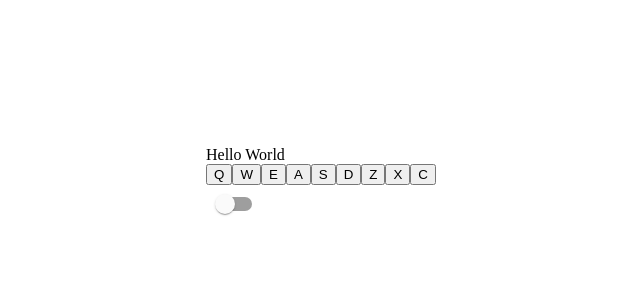
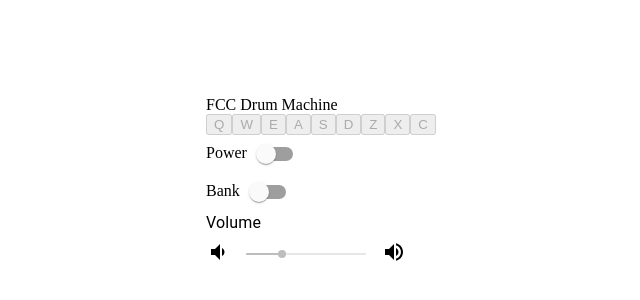
Before and after one commit to rturner1989/FCC-Drum-Machine-React, a React (Create React App) app: page / in a window 1280 px wide. Shown: the part 224-524 px from the top of the page, without its empty margins (327-967 px from the left). Built offline with nearby package versions, Linux system fonts and the light colour scheme.

Commit message:
Updated Functionality
- Added Power State
- Added Functionality for Power State
- Added Volume Slider

```diff
--- a/package.json
+++ b/package.json
@@ -5,6 +5,7 @@
     "private": true,
     "dependencies": {
         "@material-ui/core": "^4.12.2",
+        "@material-ui/icons": "^4.11.2",
         "@testing-library/jest-dom": "^5.14.1",
         "@testing-library/react": "^11.2.7",
         "@testing-library/user-event": "^12.8.3",
--- /dev/null
+++ b/src/Components/BankBtn.js
@@ -0,0 +1,19 @@
+import React from "react";
+import Switch from "@material-ui/core/Switch";
+
+const BankBtn = ({ bankToggle, handleToggle }) => {
+    return (
+        <div className="toggle">
+            <span>Bank</span>
+            <Switch
+                checked={bankToggle}
+                onChange={handleToggle}
+                color="primary"
+                name="checkedA"
+                inputProps={{ "aria-label": "secondary checkbox" }}
+            />
+        </div>
+    );
+};
+
+export default BankBtn;
--- /dev/null
+++ b/src/Components/BtnContainer.js
@@ -0,0 +1,21 @@
+import React from "react";
+import BankBtn from "./BankBtn";
+import PowerBtn from "./PowerBtn";
+import VolumeSlider from "./VolumeSlider";
+
+const BtnContainer = ({
+    bankToggle,
+    powerToggle,
+    handleToggle,
+    handlePower,
+}) => {
+    return (
+        <div>
+            <PowerBtn powerToggle={powerToggle} handlePower={handlePower} />
+            <BankBtn bankToggle={bankToggle} handleToggle={handleToggle} />
+            <VolumeSlider powerToggle={powerToggle} />
+        </div>
+    );
+};
+
+export default BtnContainer;
--- a/src/Components/Button.js
+++ b/src/Components/Button.js
@@ -1,6 +1,6 @@
 import React, { useRef, useEffect } from "react";
 
-const Button = ({ link, handleClick, toggle }) => {
+const Button = ({ link, handleClick, powerToggle, bankToggle }) => {
     const audioRef = useRef(null);
 
     const { keyCode, keyTrigger, bank1, bank2 } = link;
@@ -10,9 +10,12 @@ const Button = ({ link, handleClick, toggle }) => {
     };
 
     const handleKeyPress = (e) => {
+        if (!powerToggle) {
+            return;
+        }
         if (e.keyCode === keyCode) {
             playAudio();
-            handleClick(!toggle ? bank1.id : bank2.id);
+            handleClick(!bankToggle ? bank1.id : bank2.id);
         }
     };
 
@@ -21,20 +24,21 @@ const Button = ({ link, handleClick, toggle }) => {
         return () => {
             document.removeEventListener("keydown", handleKeyPress);
         };
-    }, [toggle]);
+    }, [powerToggle, bankToggle]);
 
     return (
         <button
-            id={!toggle ? bank1.id : bank2.id}
+            id={!bankToggle ? bank1.id : bank2.id}
+            disabled={!powerToggle}
             keytrigger={keyTrigger}
             onClick={() => {
                 playAudio();
-                handleClick(!toggle ? bank1.id : bank2.id);
+                handleClick(!bankToggle ? bank1.id : bank2.id);
             }}
             className="drum-pad"
         >
             <audio
-                src={!toggle ? bank1.url : bank2.url}
+                src={!bankToggle ? bank1.url : bank2.url}
                 className="clip"
                 id={keyTrigger}
                 ref={audioRef}
--- a/src/Components/Display.js
+++ b/src/Components/Display.js
@@ -1,8 +1,12 @@
-import React from "react";
+import React, { useState, useEffect, useRef } from "react";
 
 const Display = ({ display }) => {
+    const refDisplay = useRef(null);
+
     return (
-        <div id="display">{display === "" ? "Hello World" : `${display}`}</div>
+        <div id="display" ref={refDisplay}>
+            {display === "" ? "FCC Drum Machine" : `${display}`}
+        </div>
     );
 };
 
--- a/src/Components/Drumpad.js
+++ b/src/Components/Drumpad.js
@@ -3,7 +3,7 @@ import { data } from "../Data";
 import Button from "./Button";
 import "../index.css";
 
-const Drumpad = ({ handleClick, toggle }) => {
+const Drumpad = ({ handleClick, bankToggle, powerToggle }) => {
     return (
         <div id="btn-container">
             {data.map((link) => {
@@ -12,7 +12,8 @@ const Drumpad = ({ handleClick, toggle }) => {
                         key={link.keyTrigger}
                         link={link}
                         handleClick={handleClick}
-                        toggle={toggle}
+                        powerToggle={powerToggle}
+                        bankToggle={bankToggle}
                     />
                 );
             })}
--- a/src/Components/Toggleswitch.js
+++ b/src/Components/PowerBtn.js
@@ -1,12 +1,13 @@
 import React from "react";
 import Switch from "@material-ui/core/Switch";
 
-const Toggleswitch = ({ toggle, handleToggle }) => {
+const PowerBtn = ({ powerToggle, handlePower }) => {
     return (
         <div className="toggle">
+            <span>Power</span>
             <Switch
-                checked={toggle}
-                onChange={handleToggle}
+                checked={powerToggle}
+                onChange={handlePower}
                 color="primary"
                 name="checkedA"
                 inputProps={{ "aria-label": "secondary checkbox" }}
@@ -15,4 +16,4 @@ const Toggleswitch = ({ toggle, handleToggle }) => {
     );
 };
 
-export default Toggleswitch;
+export default PowerBtn;
--- /dev/null
+++ b/src/Components/VolumeSlider.js
@@ -0,0 +1,71 @@
+import React, { useState } from "react";
+import { makeStyles } from "@material-ui/core/styles";
+import Grid from "@material-ui/core/Grid";
+import Typography from "@material-ui/core/Typography";
+import Slider from "@material-ui/core/Slider";
+import VolumeDown from "@material-ui/icons/VolumeDown";
+import VolumeUp from "@material-ui/icons/VolumeUp";
+
+const useStyles = makeStyles({
+    root: {
+        width: 200,
+    },
+});
+
+export default function VolumeSlider({ powerToggle }) {
+    const classes = useStyles();
+    const [value, setValue] = useState(30);
+
+    const handleChange = (event, newValue) => {
+        setValue(newValue);
+    };
+
+    return (
+        <div className={classes.root}>
+            {powerToggle ? (
+                <div>
+                    <Typography id="continuous-slider" gutterBottom>
+                        Volume
+                    </Typography>
+                    <Grid container spacing={2}>
+                        <Grid item>
+                            <VolumeDown />
+                        </Grid>
+                        <Grid item xs>
+                            <Slider
+                                value={value}
+                                onChange={handleChange}
+                                aria-labelledby="continuous-slider"
+                            />
+                        </Grid>
+                        <Grid item>
+                            <VolumeUp />
+                        </Grid>
+                    </Grid>{" "}
+                </div>
+            ) : (
+                <div>
+                    {" "}
+                    <Typography id="disabled-slider" gutterBottom>
+                        Volume
+                    </Typography>
+                    <Grid container spacing={2}>
+                        <Grid item>
+                            <VolumeDown />
+                        </Grid>
+                        <Grid item xs>
+                            <Slider
+                                disabled
+                                defaultValue={30}
+                                aria-labelledby="disabled-slider"
+                            />
+                        </Grid>
+                        <Grid item>
+                            <VolumeUp />
+                        </Grid>
+                    </Grid>
+                </div>
+            )}
+        </div>
+    );
+}
--- a/src/Container.js
+++ b/src/Container.js
@@ -1,25 +1,58 @@
-import React, { useState } from "react";
+import React, { useState, useEffect, useRef } from "react";
 import Display from "./Components/Display";
 import Drumpad from "./Components/Drumpad";
-import Toggleswitch from "./Components/Toggleswitch";
+import BtnContainer from "./Components/BtnContainer";
 
 const Container = () => {
     const [display, setDisplay] = useState("");
-    const [toggle, setToggle] = useState(false);
+    const [bankToggle, setBanktoggle] = useState(false);
+    const [powerToggle, setPowertoggle] = useState(false);
 
     const handleClick = (e) => {
         setDisplay(e);
     };
 
     const handleToggle = () => {
-        setToggle(!toggle);
+        setBanktoggle(!bankToggle);
     };
+
+    const handlePower = () => {
+        setPowertoggle(!powerToggle);
+        updateDisplay();
+    };
+
+    const updateDisplay = () => {
+        if (!powerToggle) {
+            setDisplay("Hello");
+            setTimeout(() => {
+                setDisplay(" ");
+            }, 2000);
+        } else {
+            setDisplay("Goodbye");
+            setTimeout(() => {
+                setDisplay("");
+            }, 2000);
+        }
+    };
+
+    // useEffect(() => {
+    //     clearTimeout();
+    // }, [updateDisplay]);
 
     return (
         <div id="drum-machine">
             <Display display={display} />
-            <Drumpad handleClick={handleClick} toggle={toggle} />
-            <Toggleswitch toggle={toggle} handleToggle={handleToggle} />
+            <Drumpad
+                handleClick={handleClick}
+                powerToggle={powerToggle}
+                bankToggle={bankToggle}
+            />
+            <BtnContainer
+                bankToggle={bankToggle}
+                powerToggle={powerToggle}
+                handleToggle={handleToggle}
+                handlePower={handlePower}
+            />
         </div>
     );
 };
```
Also changed, not shown: 1 other file (tests, documents, lock files or other folders).
